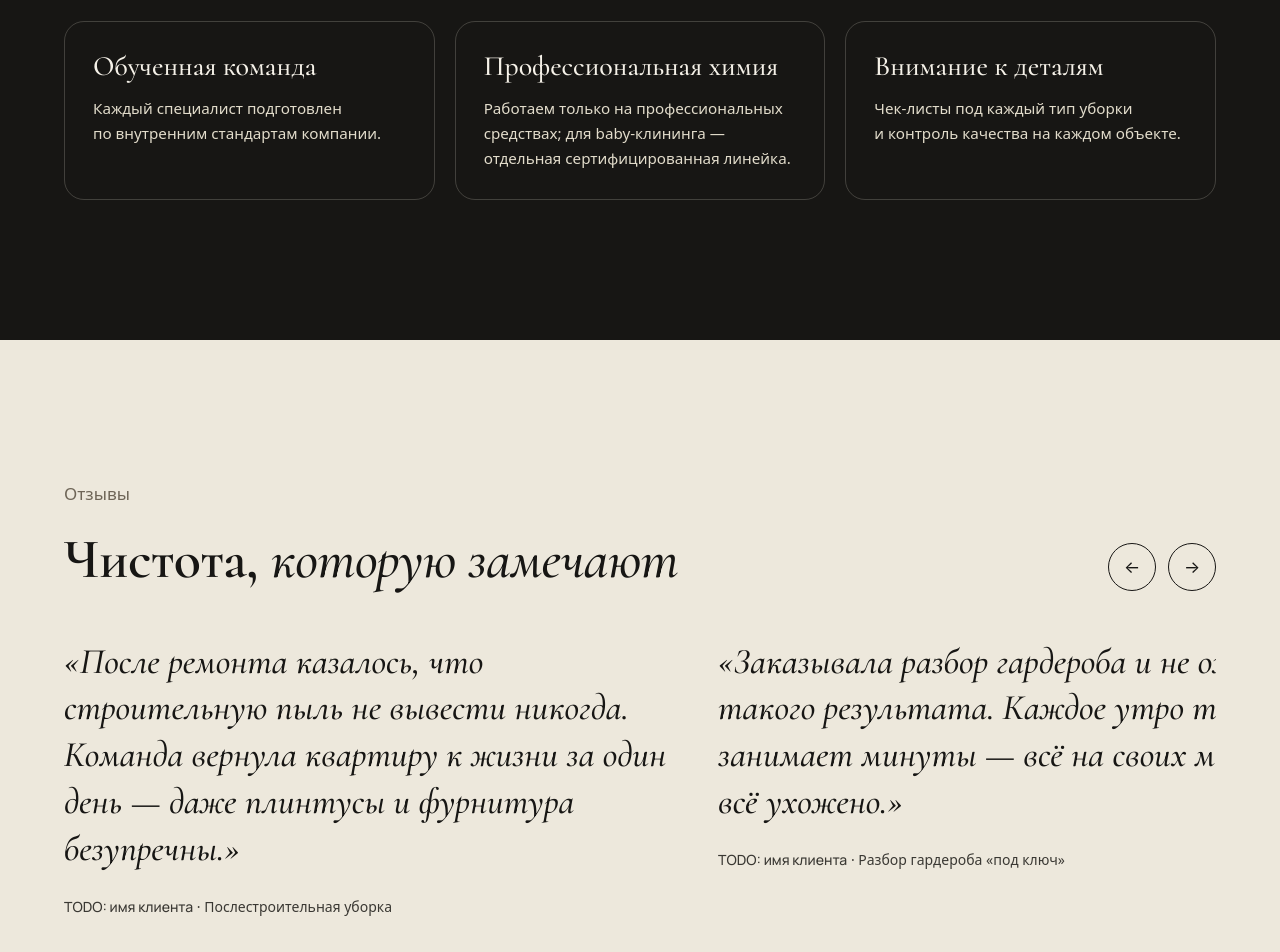
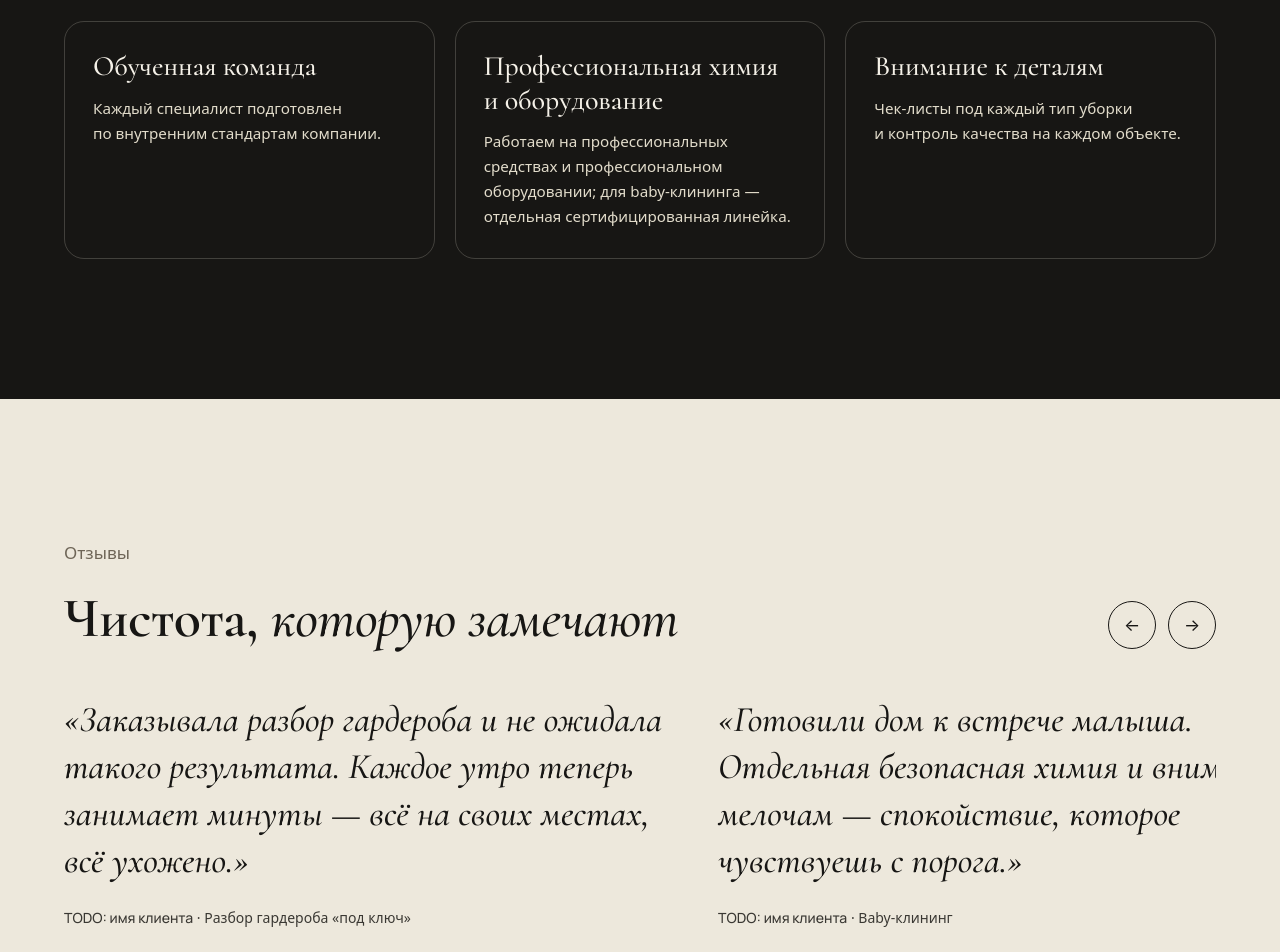
Before and after one commit to scorpochabro-solo/artclean, a Next.js app: page /artclean/ in a window 1280 px wide. Shown: the part 6220-7172 px from the top of the page. Built offline with nearby package versions, Linux system fonts and the light colour scheme; a web font is replaced by a local one.

Commit message:
content: убран отзыв про квартиру; добавлено профессиональное оборудование (v1 standards + v2 benefits)

```diff
--- a/content/reviews.ts
+++ b/content/reviews.ts
@@ -6,12 +6,6 @@ export interface Review {
 
 // TODO (бриф 5.6): заменить на реальные отзывы. Ниже — заглушки.
 export const reviews: Review[] = [
-  {
-    quote:
-      "После ремонта казалось, что строительную пыль не вывести никогда. Команда вернула квартиру к жизни за один день — даже плинтусы и фурнитура безупречны.",
-    author: "TODO: имя клиента",
-    service: "Послестроительная уборка",
-  },
   {
     quote:
       "Заказывала разбор гардероба и не ожидала такого результата. Каждое утро теперь занимает минуты — всё на своих местах, всё ухожено.",
--- a/content/standards.ts
+++ b/content/standards.ts
@@ -13,8 +13,8 @@ export const standardsCards: StandardCard[] = [
     text: "Каждый специалист подготовлен по внутренним стандартам компании.",
   },
   {
-    title: "Профессиональная химия",
-    text: "Работаем только на профессиональных средствах; для baby-клининга — отдельная сертифицированная линейка.",
+    title: "Профессиональная химия и оборудование",
+    text: "Работаем на профессиональных средствах и профессиональном оборудовании; для baby-клининга — отдельная сертифицированная линейка.",
   },
   {
     title: "Внимание к деталям",
--- a/content/v2.ts
+++ b/content/v2.ts
@@ -85,8 +85,8 @@ export const benefits: Benefit[] = [
     text: "Многоступенчатое обучение: онлайн-программы и очные тренинги с приглашённым экспертом.",
   },
   {
-    title: "Профессиональная химия",
-    text: "Работаем только на профессиональных средствах — поверхность к поверхности.",
+    title: "Профессиональная химия и оборудование",
+    text: "Работаем на профессиональных средствах и оборудовании — поверхность к поверхности.",
   },
   {
     title: "Безопасно для самых маленьких",
```
